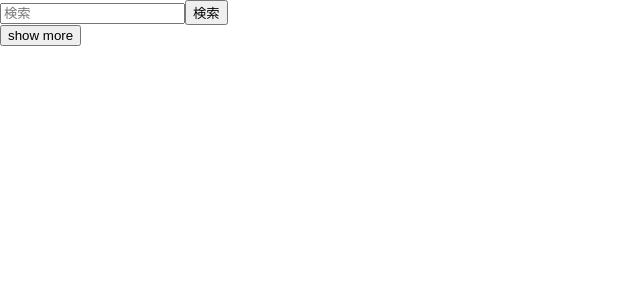
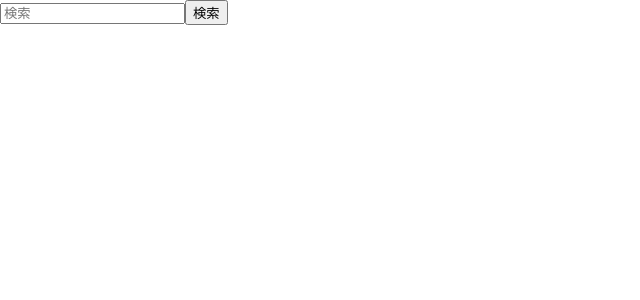
Before and after one commit to yrmz/IssueViewer, a React (Create React App) app: page / in a window 1280 px wide. Shown: the top 300 px of the page, without its empty margins (0-640 px from the left). Built offline with nearby package versions, Linux system fonts and the light colour scheme.

Commit message:
show more v2

```diff
--- a/src/components/Repos.tsx
+++ b/src/components/Repos.tsx
@@ -24,6 +24,7 @@ const Repos: React.FC = () => {
   const [hasMoreItems, setHasMoreItems] = useState<boolean>(true);
   const [endCursor, setEndCursor] = useState<string | null>(null);
   const [isClicked, setIsClicked] = useState<boolean>(false);
+  const [isOpen, setIsOpen] = useState<boolean>(false);
 
   const getRepositories = async () => {
     try {
@@ -74,8 +75,11 @@ const Repos: React.FC = () => {
     setRepositories([]);
     setEndCursor(null);
     getRepositories();
+    setIsOpen(!isOpen);
   };
-  const classToggle = () => {
+
+  const toggleButton = () => {
+    setIsOpen(!isOpen);
     setIsClicked(!isClicked);
   };
 
@@ -91,7 +95,7 @@ const Repos: React.FC = () => {
         />
         <button type="submit">検索</button>
       </form>
-      <button className={isClicked ? "d-none" : "show"} onClick={classToggle}>
+      <button className={isOpen ? "show" : "d-none"} onClick={toggleButton}>
         show more
       </button>
       <div className={isClicked ? "d-none" : "show"}>
```
